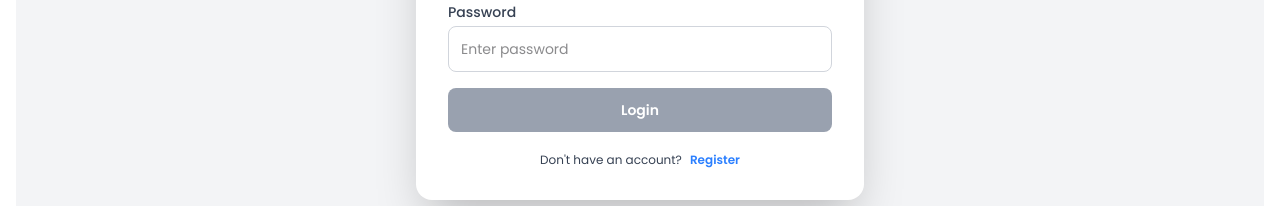
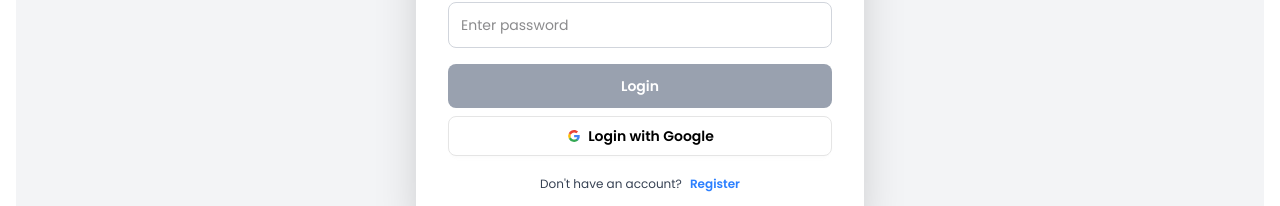
Before and after one commit to RashedujjamanNoor/bloom, a React (Vite) app: page /auth in a window 1280 px wide. Shown: the part 469-675 px from the top of the page. Built offline with nearby package versions, Linux system fonts and the light colour scheme; no server answers.

Commit message:
add firebase authentication and store user data

```diff
--- a/src/features/authSlice.jsx
+++ b/src/features/authSlice.jsx
@@ -1,7 +1,10 @@
 import { createSlice, createAsyncThunk } from "@reduxjs/toolkit";
+
 import API from "../api/axios";
 
-// Get Current User
+import { googleLogin } from "../services/firebaseService/firebaseAuthService";
+
+// GET CURRENT USER
 
 export const getCurrentUser = createAsyncThunk(
   "auth/getCurrentUser",
@@ -19,16 +22,49 @@ export const getCurrentUser = createAsyncThunk(
   },
 );
 
-// Initial State
+// GOOGLE LOGIN
+
+export const loginWithGoogle = createAsyncThunk(
+  "auth/loginWithGoogle",
+
+  async (_, thunkAPI) => {
+    try {
+      // Firebase Login
+      const firebaseUser = await googleLogin();
+
+      // Firebase Token
+      const firebaseToken = await firebaseUser.getIdToken();
+
+      // Backend Verify
+      const res = await API.post("/auth/firebase-login", {
+        token: firebaseToken,
+      });
+
+      // Store JWT
+      localStorage.setItem("token", res.data.token);
+
+      return res.data;
+    } catch (error) {
+      return thunkAPI.rejectWithValue(
+        error.response?.data?.message || error.message,
+      );
+    }
+  },
+);
+
+// INITIAL STATE
 
 const initialState = {
   user: null,
+
   loading: false,
+
   error: null,
+
   isAuthenticated: false,
 };
 
-// Slice
+// SLICE
 
 const authSlice = createSlice({
   name: "auth",
@@ -38,7 +74,9 @@ const authSlice = createSlice({
   reducers: {
     logout: (state) => {
       state.user = null;
+
       state.isAuthenticated = false;
+
       state.error = null;
 
       localStorage.removeItem("token");
@@ -60,15 +98,44 @@ const authSlice = createSlice({
 
       .addCase(getCurrentUser.fulfilled, (state, action) => {
         state.loading = false;
-        state.user = action.payload;
+
+        state.user = action.payload.user;
+
         state.isAuthenticated = true;
       })
 
       .addCase(getCurrentUser.rejected, (state, action) => {
         state.loading = false;
+
         state.user = null;
+
         state.isAuthenticated = false;
+
         state.error = action.payload;
+      })
+
+      // GOOGLE LOGIN
+
+      .addCase(loginWithGoogle.pending, (state) => {
+        state.loading = true;
+      })
+
+      .addCase(loginWithGoogle.fulfilled, (state, action) => {
+        state.loading = false;
+
+        state.user = action.payload.user;
+
+        state.isAuthenticated = true;
+
+        state.error = null;
+      })
+
+      .addCase(loginWithGoogle.rejected, (state, action) => {
+        state.loading = false;
+
+        state.error = action.payload;
+
+        state.isAuthenticated = false;
       });
   },
 });
--- a/src/firebase/firebase.config.js
+++ b/src/firebase/firebase.config.js
@@ -1,6 +1,6 @@
 // Import the functions you need from the SDKs you need
 import { initializeApp } from "firebase/app";
-import { getAuth } from "firebase/auth";
+import { getAuth, GoogleAuthProvider } from "firebase/auth";
 // TODO: Add SDKs for Firebase products that you want to use
 // https://firebase.google.com/docs/web/setup#available-libraries
 
@@ -17,6 +17,6 @@ const firebaseConfig = {
 // Initialize Firebase
 const app = initializeApp(firebaseConfig);
 
-const auth = getAuth(app);
+export const auth = getAuth(app);
 
-export default auth;
+export const googlProvider = new GoogleAuthProvider();
--- a/src/pages/AuthPage.jsx
+++ b/src/pages/AuthPage.jsx
@@ -2,11 +2,11 @@ import React, { useState } from "react";
 
 import { loginUser, registerUser } from "../services/authService";
 
-import { useNavigate } from "react-router-dom";
+import { useLocation, useNavigate } from "react-router-dom";
 
 import { useDispatch } from "react-redux";
 
-import { getCurrentUser } from "../features/authSlice";
+import { getCurrentUser, loginWithGoogle } from "../features/authSlice";
 
 const ValidationItem = ({ valid, text }) => (
   <p
@@ -38,6 +38,8 @@ const AuthPage = () => {
   const navigate = useNavigate();
 
   const dispatch = useDispatch();
+
+  const location = useLocation();
 
   // HANDLE INPUT
   const handleChange = ({ target }) =>
@@ -73,6 +75,9 @@ const AuthPage = () => {
     validations.number &&
     validations.special &&
     (isLogin || validations.name);
+
+  // Previous Location
+  const from = location.state?.from?.pathname || "/";
 
   // SUBMIT
   const handleSubmit = async (e) => {
@@ -122,13 +127,21 @@ const AuthPage = () => {
         password: "",
       });
 
-      navigate("/");
+      navigate(from);
     } catch (error) {
       console.log(error);
 
       alert(error.response?.data?.message || "Something went wrong");
     } finally {
       setLoading(false);
+    }
+  };
+
+  const handleGoogleLogin = async () => {
+    const result = await dispatch(loginWithGoogle());
+
+    if (loginWithGoogle.fulfilled.match(result)) {
+      navigate(from);
     }
   };
 
@@ -197,6 +210,7 @@ const AuthPage = () => {
 
               <input
                 type="password"
+                autoComplete="current-password"
                 name="password"
                 value={formData.password}
                 onChange={handleChange}
@@ -249,7 +263,41 @@ const AuthPage = () => {
               {loading ? "Loading..." : isLogin ? "Login" : "Register"}
             </button>
           </form>
-
+          <div>
+            <button
+              onClick={handleGoogleLogin}
+              className="btn bg-white text-black border-[#e5e5e5] w-full rounded-lg mt-2"
+            >
+              <svg
+                aria-label="Google logo"
+                width="16"
+                height="16"
+                xmlns="http://www.w3.org/2000/svg"
+                viewBox="0 0 512 512"
+              >
+                <g>
+                  <path d="m0 0H512V512H0" fill="#fff"></path>
+                  <path
+                    fill="#34a853"
+                    d="M153 292c30 82 118 95 171 60h62v48A192 192 0 0190 341"
+                  ></path>
+                  <path
+                    fill="#4285f4"
+                    d="m386 400a140 175 0 0053-179H260v74h102q-7 37-38 57"
+                  ></path>
+                  <path
+                    fill="#fbbc02"
+                    d="m90 341a208 200 0 010-171l63 49q-12 37 0 73"
+                  ></path>
+                  <path
+                    fill="#ea4335"
+                    d="m153 219c22-69 116-109 179-50l55-54c-78-75-230-72-297 55"
+                  ></path>
+                </g>
+              </svg>
+              Login with Google
+            </button>
+          </div>
           {/* TOGGLE */}
           <p className="text-center mt-5 text-gray-700 dark:text-gray-300 text-xs">
             {isLogin ? "Don't have an account?" : "Already have an account?"}
--- a/src/services/authService.jsx
+++ b/src/services/authService.jsx
@@ -1,4 +1,6 @@
+import { createAsyncThunk } from "@reduxjs/toolkit";
 import API from "../api/axios";
+import { googleLogin } from "./firebaseService/firebaseAuthService";
 
 // LOGIN
 export const loginUser = async (userData) => {
@@ -22,9 +24,37 @@ export const registerUser = async (userData) => {
   return response.data;
 };
 
-//CURRENT USER
-export const currentUser = async () => {
-  const response = await API.get("/auth/currentUser");
+// //CURRENT USER
+// export const currentUser = async () => {
+//   const response = await API.get("/auth/currentUser");
 
-  return response.data;
-};
+//   return response.data;
+// };
+
+// //Firebase
+
+// export const loginWithGoogle = createAsyncThunk(
+//   "auth/loginWithGoogle",
+
+//   async (_, thunkAPI) => {
+//     try {
+//       // Firebase Login
+//       const firebaseUser = await googleLogin();
+
+//       // Firebase ID Token
+//       const firebaseToken = await firebaseUser.getIdToken();
+
+//       // Send token to backend
+//       const res = await API.post("/auth/firebase-login", {
+//         token: firebaseToken,
+//       });
+
+//       // Store JWT
+//       localStorage.setItem("token", res.data.token);
+
+//       return res.data.user;
+//     } catch (error) {
+//       return thunkAPI.rejectWithValue(error.message || "Google login failed");
+//     }
+//   },
+// );
--- /dev/null
+++ b/src/services/firebaseService/firebaseAuthService.js
@@ -0,0 +1,25 @@
+import {
+  createUserWithEmailAndPassword,
+  signInWithPopup,
+  signOut,
+} from "firebase/auth";
+import { auth, googlProvider } from "../../firebase/firebase.config";
+
+//Google Login
+export const googleLogin = async () => {
+  const result = await signInWithPopup(auth, googlProvider);
+
+  return result.user;
+};
+
+//Regiseter
+
+export const firebaseRegister = async (email, password) => {
+  const result = await createUserWithEmailAndPassword(auth, email, password);
+
+  return result.user;
+};
+
+export const firebaseLogout = async () => {
+  await signOut(auth);
+};
```
